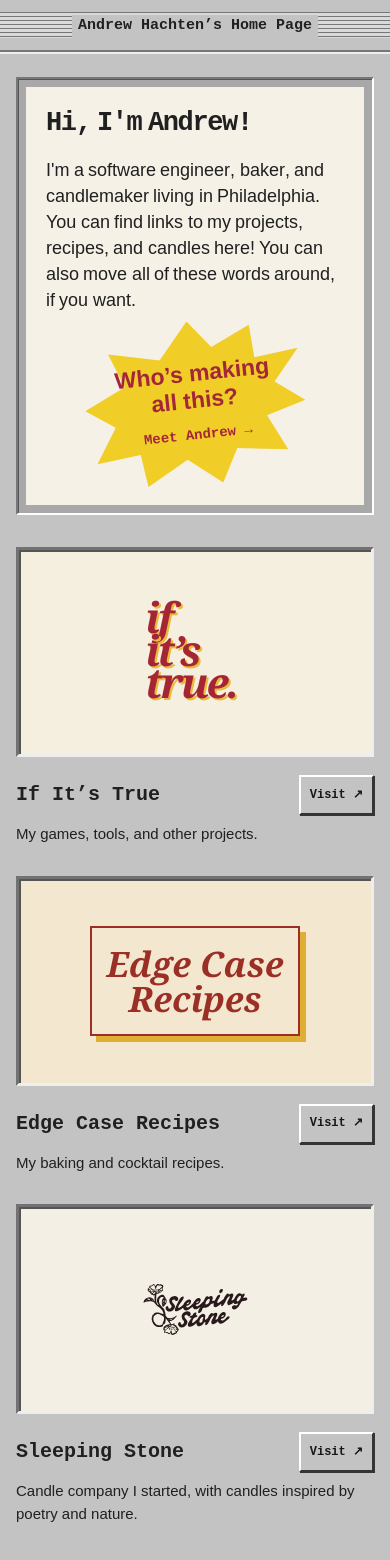
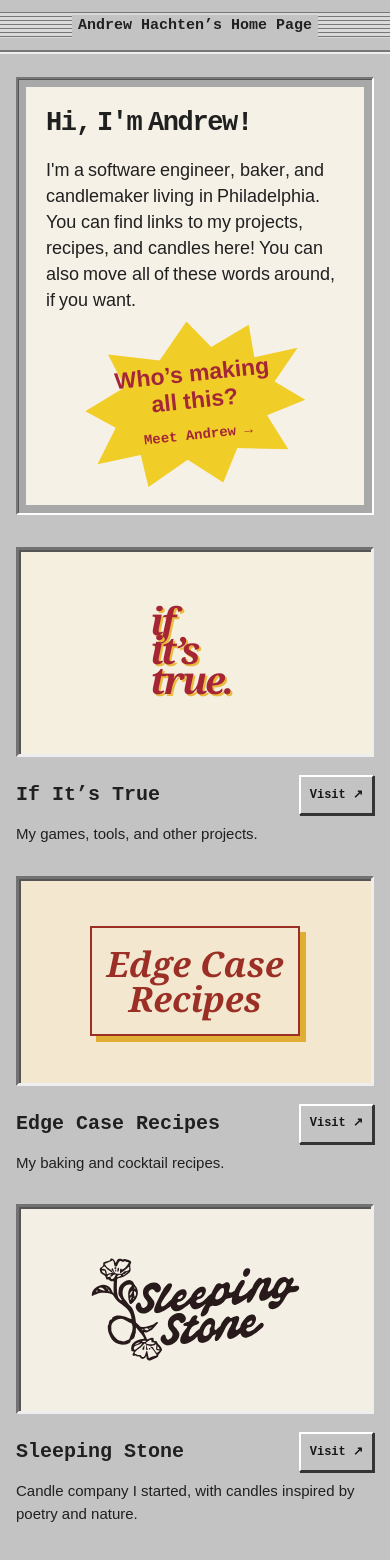
Before and after one commit to ifitstrue/site, a Next.js app: page / in a window 390 px wide. Shown: the top 1560 px of the page. Built offline with nearby package versions, Linux system fonts and the light colour scheme.

Commit message:
style: rebalance homepage logos

```diff
--- a/src/app/globals.css
+++ b/src/app/globals.css
@@ -370,7 +370,7 @@ body {
   display: inline-block;
   padding: 5px 8px 10px 0;
   color: #a52535;
-  font: 700 italic 58px/0.77 Georgia, serif;
+  font: 700 italic 52px/0.77 Georgia, serif;
   letter-spacing: -2.5px;
   text-align: left;
   text-decoration: none;
@@ -398,6 +398,7 @@ body {
   height: auto;
   max-width: 88%;
   max-height: 9.0625rem;
+  transform: scale(2);
 }
 
 .retro-destination-heading {
@@ -426,7 +427,7 @@ body {
 
 @media (max-width: 500px) {
   .ift-wordmark {
-    font-size: 42px;
+    font-size: 38px;
   }
 }
 
```
